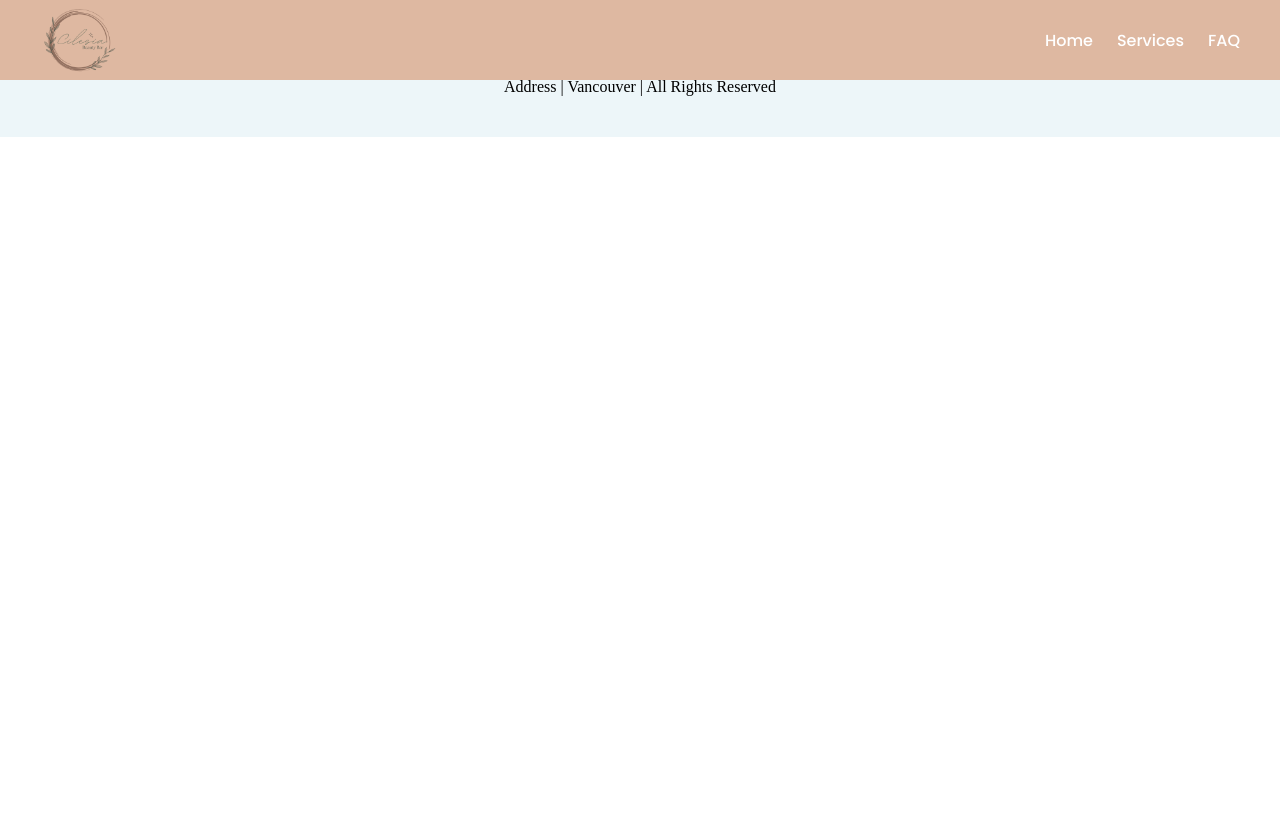
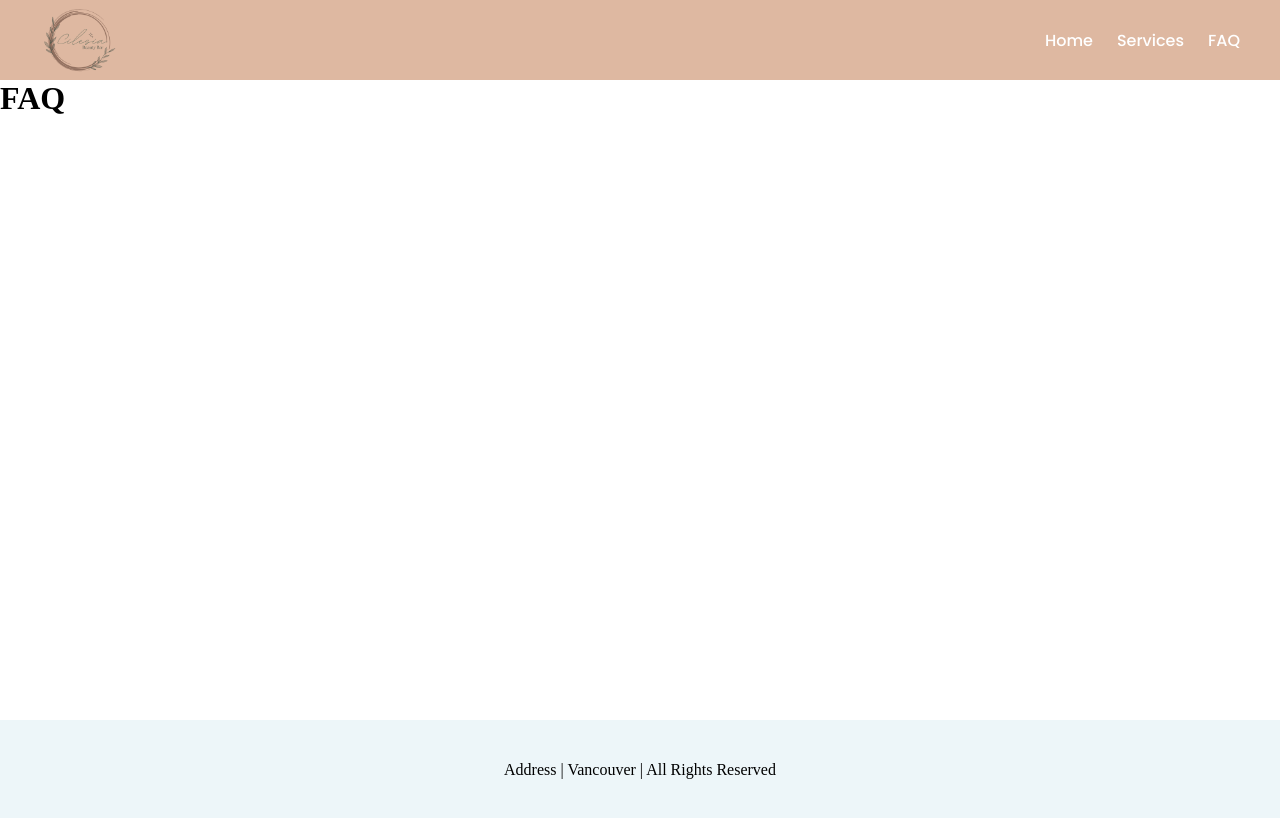
Before and after one commit to eosook/cilesia-sam, a React (Vite) app: page /questions in a window 1280 px wide. Built offline with nearby package versions, Linux system fonts and the light colour scheme.

Commit message:
padding changes

```diff
--- a/src/App.scss
+++ b/src/App.scss
@@ -7,3 +7,8 @@
   margin: 0;
   padding: 0;
 }
+
+main{
+  min-height: 90vh;
+  padding-top: 80px;
+}
--- a/src/pages/FAQ/FAQ.jsx
+++ b/src/pages/FAQ/FAQ.jsx
@@ -2,8 +2,10 @@ import './FAQ.scss'
 
 export default function FAQ(){
     return (
-        <main>
-            <h1>HI</h1>
+        <main className="questions">
+            <div className="questions">
+                <h1>FAQ</h1>
+            </div>
         </main>
     )
 }
--- a/src/pages/HomePage/HomePage.scss
+++ b/src/pages/HomePage/HomePage.scss
@@ -4,7 +4,6 @@
 
 .home {
   background-color: $color-one;
-  padding-top: 10rem;
 }
 
 .hero {
```
